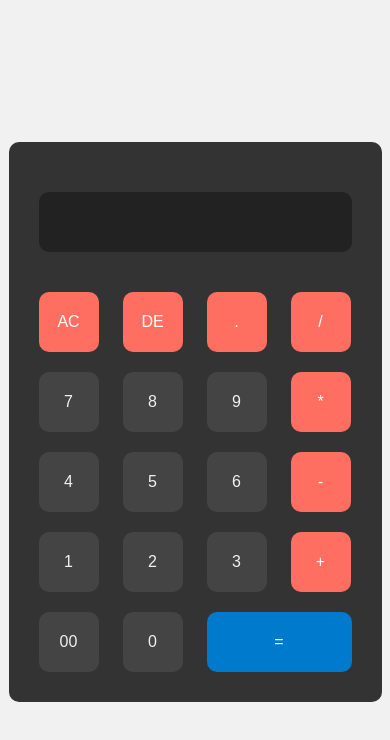
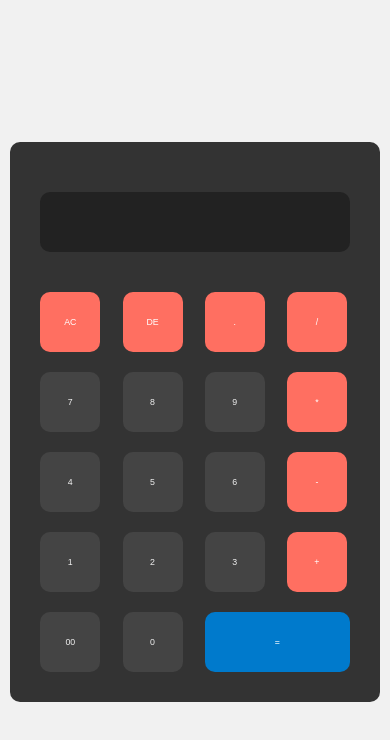
Before and after one commit to imPixelity/calculator, a plain HTML site: page index.html in a window 390 px wide. Drawn offline with Linux system fonts and the light colour scheme.

Commit message:
media query

```diff
--- a/css/style.css
+++ b/css/style.css
@@ -71,3 +71,25 @@
 .calculator .equal:hover {
   background-color: #005a8e;
 }
+
+/* Media Queries */
+/* Laptop */
+@media (max-width: 1366px) {
+  html {
+    font-size: 75%;
+  }
+}
+
+/* Tablet */
+@media (max-width: 768px) {
+  html {
+    font-size: 62.5%;
+  }
+}
+
+/* Mobile Phone */
+@media (max-width: 450px) {
+  html {
+    font-size: 55%;
+  }
+}
--- a/index.html
+++ b/index.html
@@ -92,7 +92,5 @@
         </form>
       </div>
     </div>
-    <!-- My JavaScript -->
-    <script src="js/script.js"></script>
   </body>
 </html>
```
